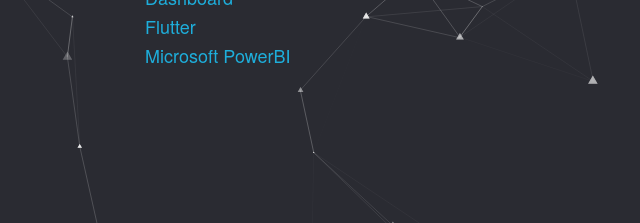
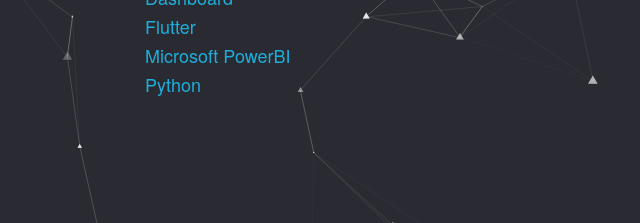
Before and after one commit to leandryncsc/portfolio, a plain HTML site: page index.html in a window 1280 px wide. Shown: the part 408-631 px from the top of the page, 15-655 px from the left. Drawn offline with nearby package versions, Linux system fonts and the light colour scheme.

Commit message:
inclusao de certificado

```diff
--- a/index.html
+++ b/index.html
@@ -36,6 +36,9 @@
                             </li>
                             <li>
                                 <a target="_blank" href="https://drive.google.com/file/d/1WQU1TdjoN6k_t0dFuEwvm2d2hEXtUZtv/view?usp=drive_link">Microsoft PowerBI</a>
+                            </li>
+                            <li>
+                                <a target="_blank" href="https://drive.google.com/file/d/1so-JoeJWTUrfbPVD28UnTV4wR4U6CNo1/view?usp=drive_link">Python</a>
                             </li>
                         </ul>
                     </div>
```
